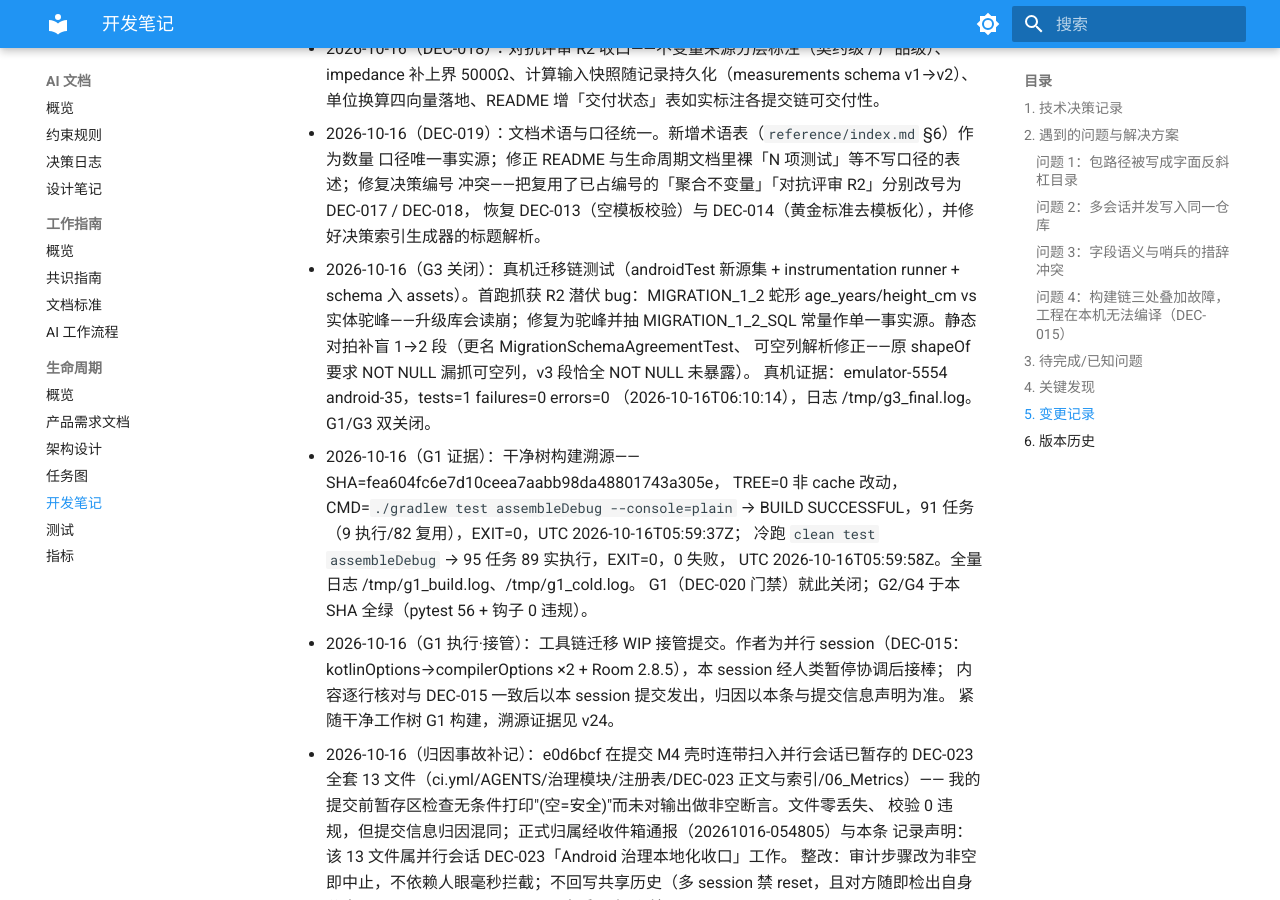
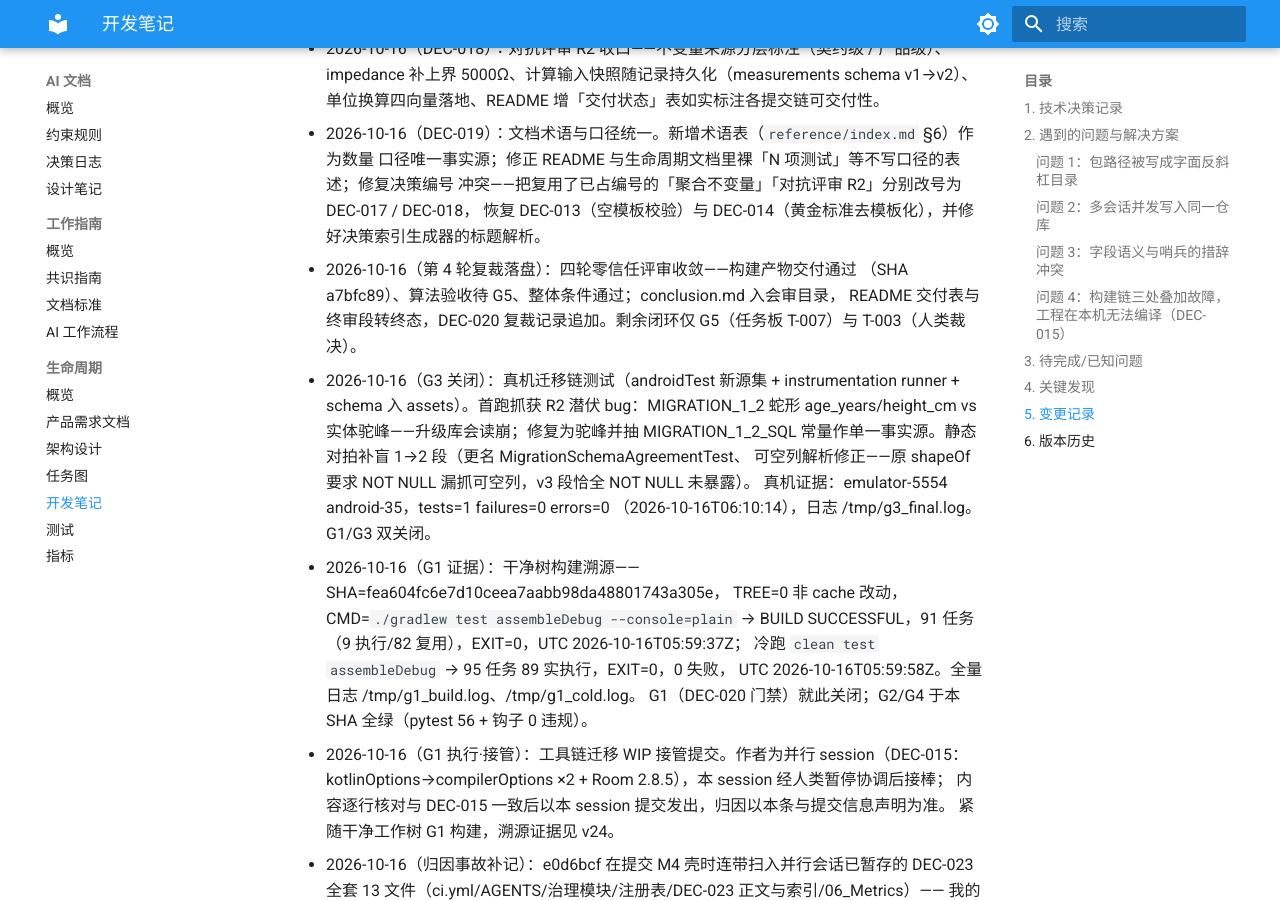
Before and after one commit to zerophix/lightweigh, an MkDocs documentation site: the page built from docs/ai/lifecycle/04_DevNotes.md, in a window 1280 px wide and 900 px high, scrolled down 3782 px. Built offline with MkDocs 1.6.1 and Material for MkDocs 9.7.7, drawn with Linux system fonts in a browser that asks for light colours; some of the changed text lies outside the part shown.

```diff
--- a/docs/ai/lifecycle/04_DevNotes.md
+++ b/docs/ai/lifecycle/04_DevNotes.md
@@ -124,6 +124,10 @@
   口径唯一事实源；修正 README 与生命周期文档里裸「N 项测试」等不写口径的表述；修复决策编号
   冲突——把复用了已占编号的「聚合不变量」「对抗评审 R2」分别改号为 DEC-017 / DEC-018，
   恢复 DEC-013（空模板校验）与 DEC-014（黄金标准去模板化），并修好决策索引生成器的标题解析。
+- 2026-10-16（第 4 轮复裁落盘）：四轮零信任评审收敛——构建产物交付通过
+  （SHA a7bfc89）、算法验收待 G5、整体条件通过；conclusion.md 入会审目录，
+  README 交付表与终审段转终态，DEC-020 复裁记录追加。剩余闭环仅 G5（任务板
+  T-007）与 T-003（人类裁决）。
 - 2026-10-16（G3 关闭）：真机迁移链测试（androidTest 新源集 + instrumentation
   runner + schema 入 assets）。首跑抓获 R2 潜伏 bug：MIGRATION_1_2 蛇形
   age_years/height_cm vs 实体驼峰——升级库会读崩；修复为驼峰并抽 MIGRATION_1_2_SQL
@@ -211,6 +215,7 @@
 
 | 版本 | 日期 | 变更摘要 |
 |------|------|---------|
+| v26 | 2026-10-16 | 第 4 轮复裁落盘：构建交付通过，算法验收待 G5，评审闭环收敛 |
 | v25 | 2026-10-16 | G3 关闭：真机迁移链通过，抓获并修复 1→2 蛇形/驼峰缺陷，静态对拍补盲 |
 | v24 | 2026-10-16 | G1 收口：fea604f 干净树冷暖双跑全绿，溯源三要素在案（T-004 done） |
 | v23 | 2026-10-16 | G1 执行：接管工具链迁移 WIP（归因 DEC-015 作者=并行 session） |
--- a/mkdocs.yml
+++ b/mkdocs.yml
@@ -233,6 +233,7 @@ plugins:
 
 
 
+
 nav:
   - 首页: index.md
 
```
Also changed, not shown: README.md (+5 -4 lines), docs/ai/decisions/DEC-020.md (+5 -0 lines), docs/ai/reviews/20261016_harness-zero-trust/conclusion.md (added, +41 -0 lines), 1 other file.
